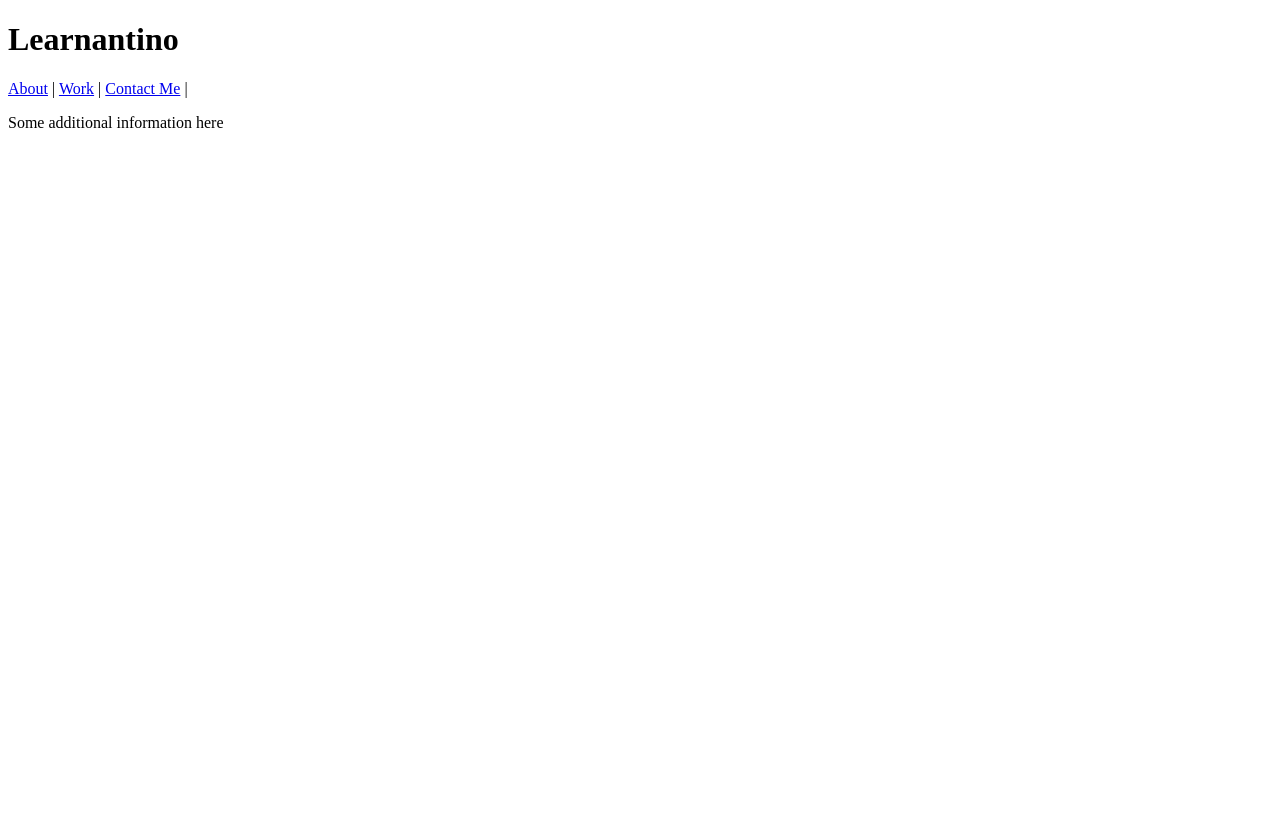
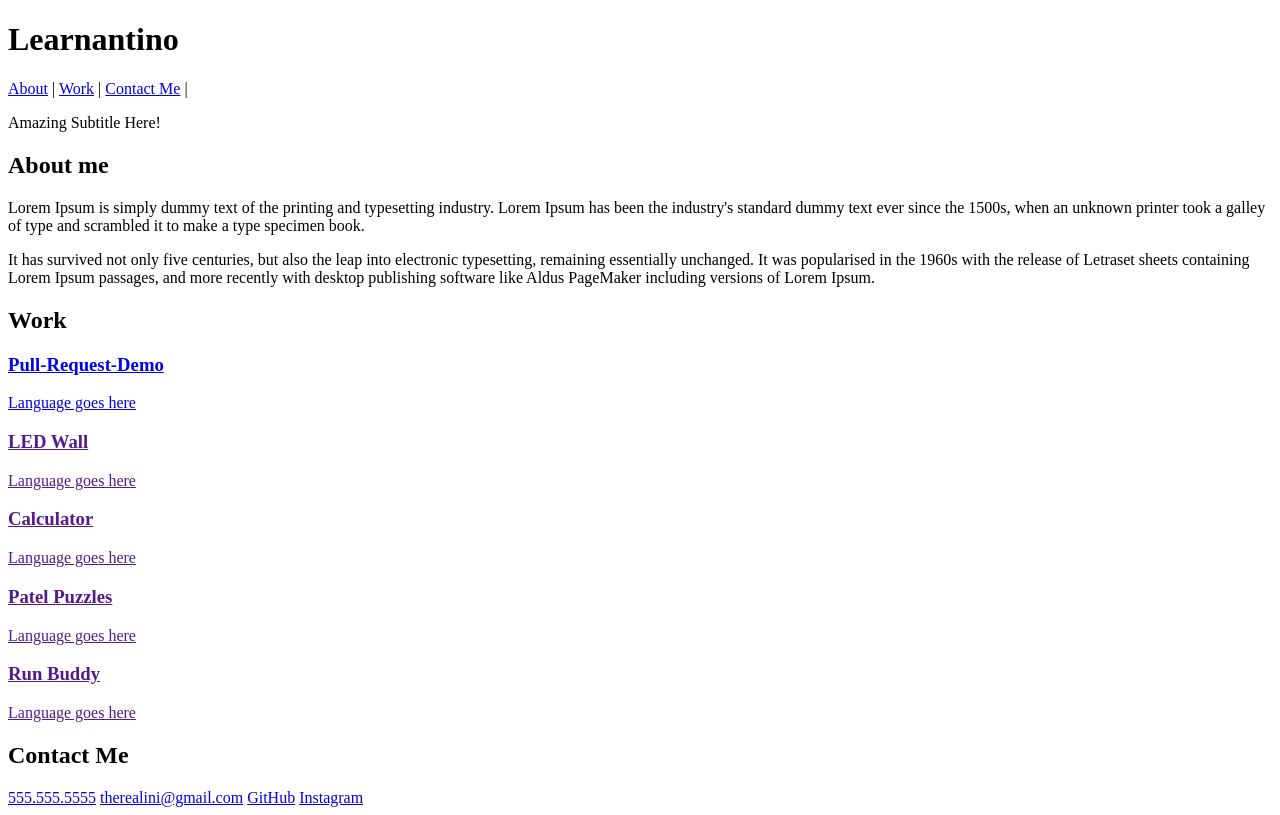
Before and after one commit to PapaSpinach/Aaron-Dev-Portfolio, a plain HTML site: page index.html in a window 1280 px wide. Drawn offline with Linux system fonts and the light colour scheme.

Commit message:
finish adding content to html page

```diff
--- a/index.html
+++ b/index.html
@@ -16,8 +16,77 @@
             <a href="#contactme">Contact Me</a> |
 
         </nav>
-        <p>Some additional information here</p>
+        <div>
+            <p>Amazing Subtitle Here!</p>
+        </div>
+
     </header>
+    <main>
+        <section id="aboutme">
+            <h2>About me</h2>
+            <div>
+                <p>Lorem Ipsum is simply dummy text of the printing and typesetting industry.
+                    Lorem Ipsum has been the industry's standard dummy text ever since the 1500s, when an unknown
+                    printer took a galley of type and scrambled it to make a type specimen book.</p>
+                <p> It has survived not only five centuries, but also the leap into electronic typesetting, remaining
+                    essentially unchanged. It was popularised in the 1960s with the release of Letraset sheets
+                    containing Lorem Ipsum passages, and more recently with desktop publishing software like Aldus
+                    PageMaker including versions of Lorem Ipsum.</p>
+            </div>
+        </section>
+        <section id="work">
+            <h2>Work</h2>
+            <article>
+                <a href="https://github.com/PapaSpinach/pull-request-demo">
+                    <div>
+                        <h3>Pull-Request-Demo</h3>
+                        <p>Language goes here</p>
+                    </div>
+                </a>
+            </article>
+            <article>
+                <a href="">
+                    <div>
+                        <h3>LED Wall</h3>
+                        <p>Language goes here</p>
+                    </div>
+                </a>
+            </article>
+            <article>
+                <a href="">
+                    <div>
+                        <h3>Calculator</h3>
+                        <p>Language goes here</p>
+                    </div>
+                </a>
+            </article>
+            <article>
+                <a href="">
+                    <div>
+                        <h3>Patel Puzzles</h3>
+                        <p>Language goes here</p>
+                    </div>
+                </a>
+            </article>
+            <article>
+                <a href="">
+                    <div>
+                        <h3>Run Buddy</h3>
+                        <p>Language goes here</p>
+                    </div>
+                </a>
+            </article>
+        </section>
+        <section id="contactme">
+            <h2>Contact Me</h2>
+            <div>
+                <a href="tel:+5555555555">555.555.5555</a>
+                <a href="mailto:therealini@gmail.com">therealini@gmail.com</a>
+                <a href="https://github.com/PapaSpinach">GitHub</a>
+                <a href="https://www.instagram.com/aabexx44/">Instagram</a>
+            </div>
+        </section>
+    </main>
 
 </body>
 
```
